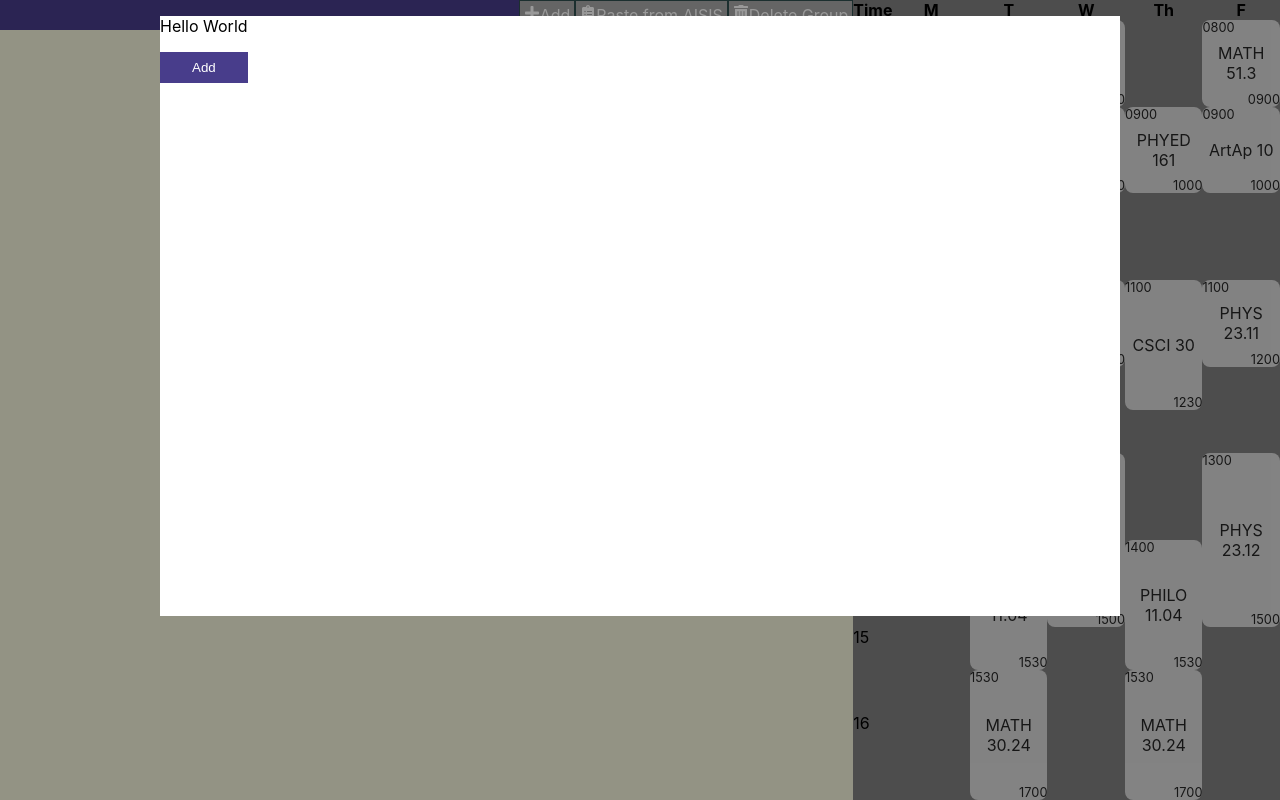
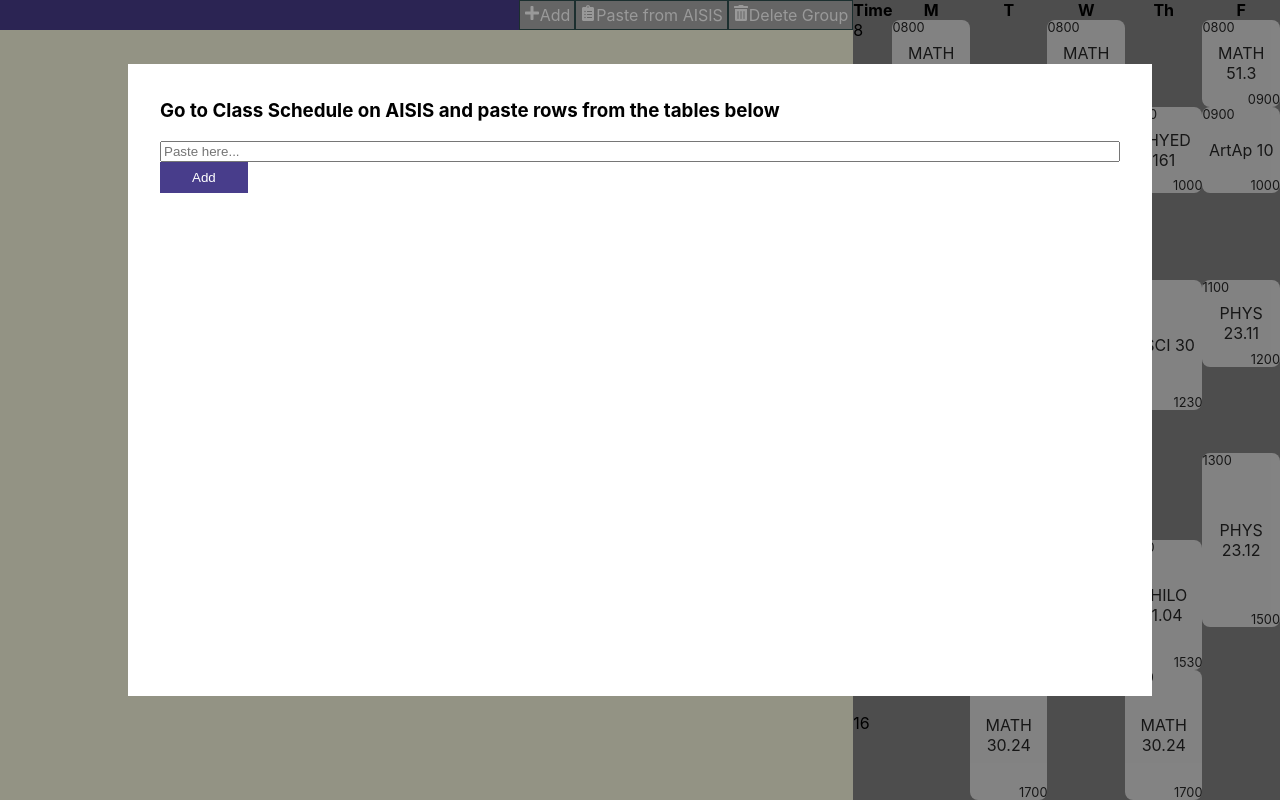
Before and after one commit to dnamme/enlistment-scheduler, a React (Create React App) app: page / in a window 1280 px wide. Both pictures are taken after a click on the element "Paste from AISIS". Built offline with nearby package versions, Linux system fonts and the light colour scheme.

Commit message:
edit modal styles, add form

```diff
--- a/src/components/CopyModal.js
+++ b/src/components/CopyModal.js
@@ -3,8 +3,11 @@ function CopyModal({ onExit, onCopySubmit }) {
     <div className="modal">
       {/* <div className="modal-backdrop" onClick={onExit}></div> */}
       <div className="modal-content">
-        <p>Hello World</p>
-        <button onClick={onCopySubmit}>Add</button>
+        <h3>Go to Class Schedule on AISIS and paste rows from the tables below</h3>
+        <form className="copy-form">
+          <input type="text" placeholder="Paste here..."></input>
+          <input class="button" type="submit" value="Add" onClick={onCopySubmit}></input>
+        </form>
       </div>
     </div>
   )
--- a/src/components/InputGroup.js
+++ b/src/components/InputGroup.js
@@ -4,6 +4,7 @@ function InputGroup({ courses, onCopyClick }) {
   return (
     <div className="input-group">
       <InputHeader onCopyClick={onCopyClick} />
+      {/* insert rows here */}
     </div>
   )
 }
--- a/src/css/App.css
+++ b/src/css/App.css
@@ -6,7 +6,8 @@
   grid-template-areas: "input table";
 }
 
-button {
+button,
+.button {
   display: inline-block;
   background: darkslateblue;
   color: white;
--- a/src/css/Modal.css
+++ b/src/css/Modal.css
@@ -24,5 +24,11 @@
   z-index: 2;
   width: 75%;
   height: 75%;
-  margin: 0 auto;
+  margin: 4rem auto;
+  padding: 1rem 2rem;
 }
+
+.copy-form input[type="text"] {
+  width: 100%;
+  box-sizing: border-box;
+}
```
